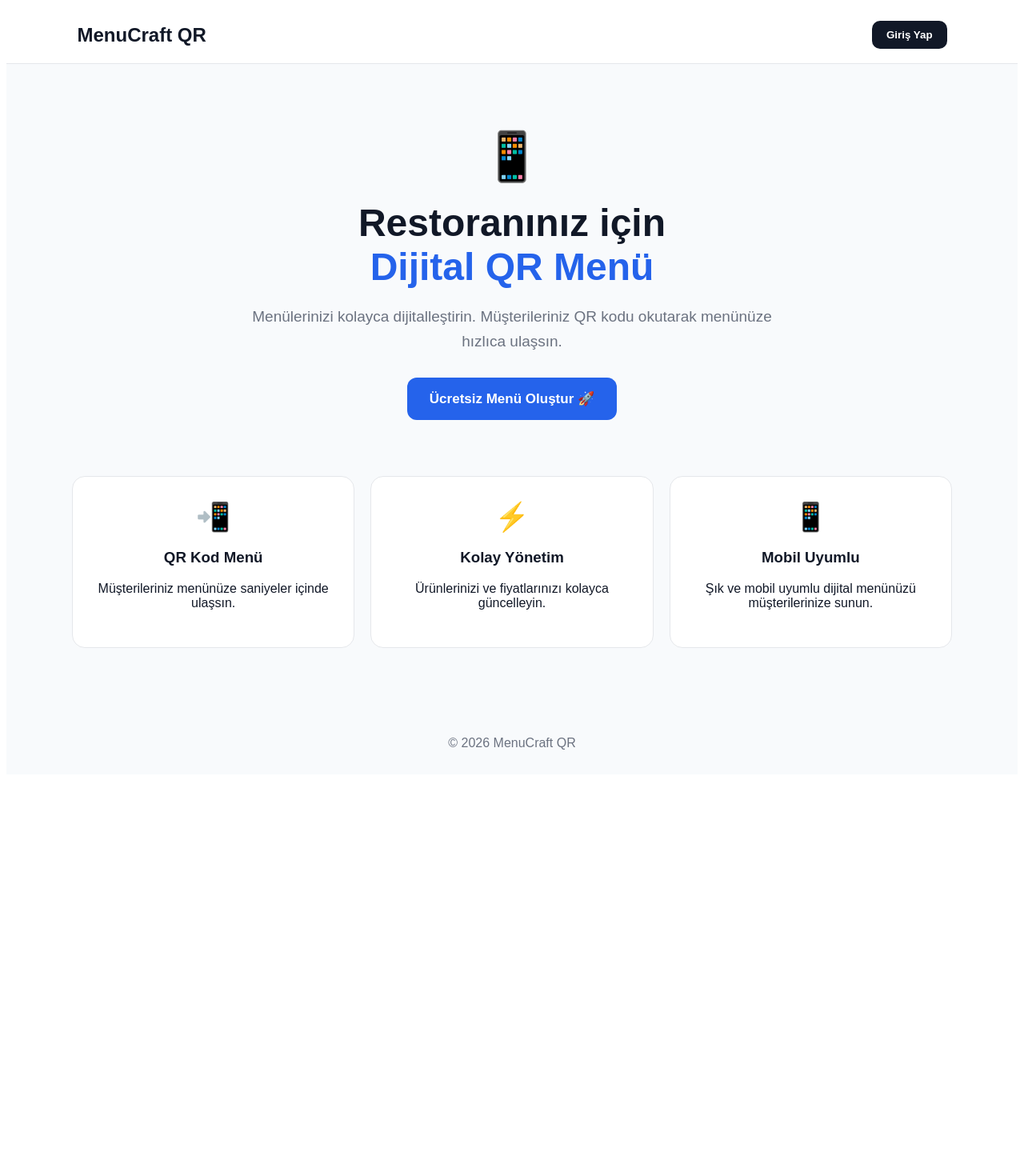
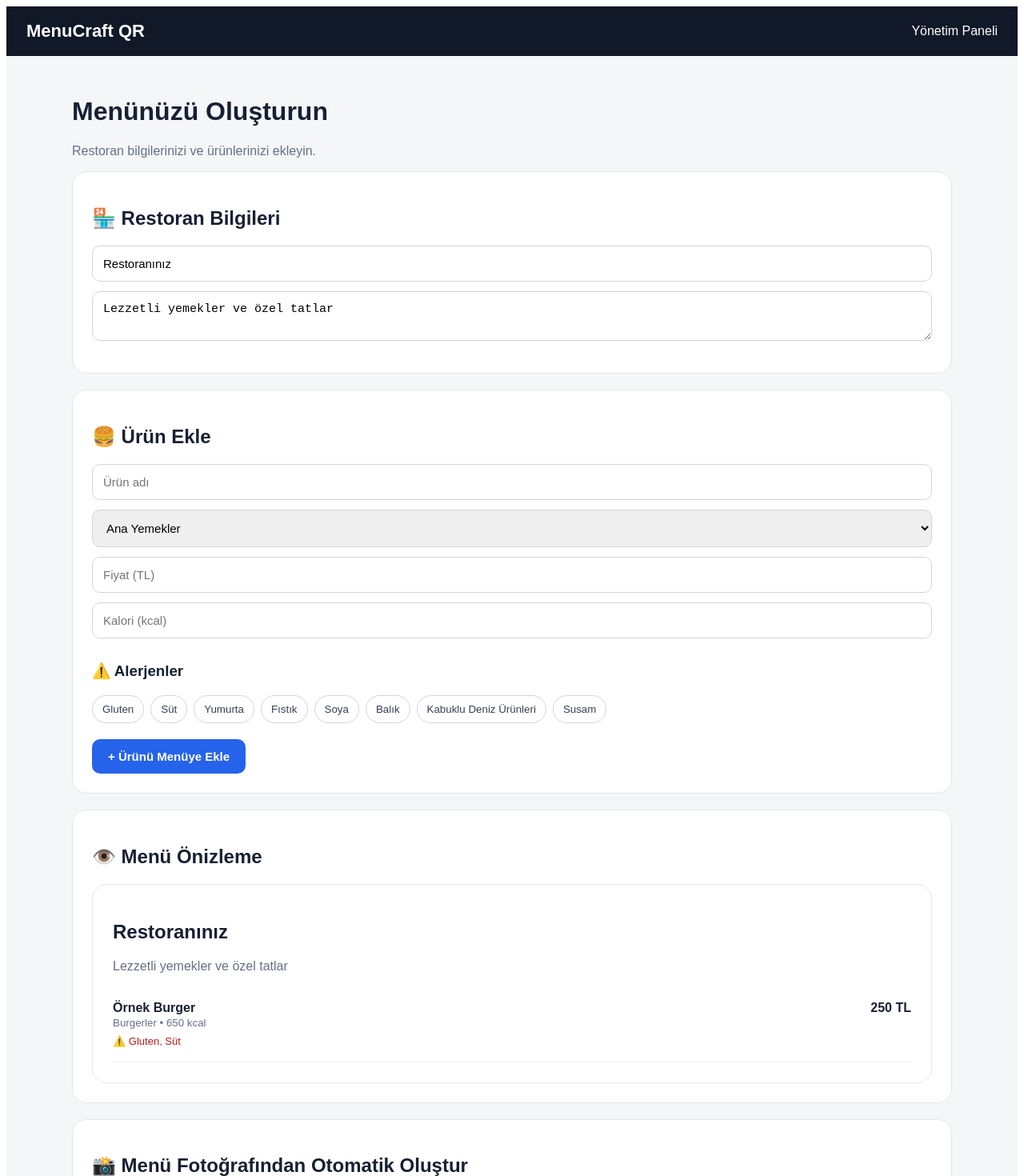
Before and after one commit to krmkrmsmt-netizen/qr-menu, a React (Vite) app: page / in a window 1280 px wide. Shown: the top 1470 px of the page at 80% size. Before the commit the page ends 976 px from the top, so only its background shows below. Built offline with nearby package versions, Linux system fonts and the light colour scheme.

Commit message:
Update App.jsx

```diff
--- a/src/App.jsx
+++ b/src/App.jsx
@@ -1,163 +1,320 @@
-import React from "react";
+import React, { useState } from "react";
 
 function App() {
+  const [restaurant, setRestaurant] = useState({
+    name: "Restoranınız",
+    description: "Lezzetli yemekler ve özel tatlar",
+  });
+
+  const [products, setProducts] = useState([
+    {
+      name: "Örnek Burger",
+      category: "Burgerler",
+      price: "250",
+      calories: "650",
+      allergens: ["Gluten", "Süt"],
+    },
+  ]);
+
+  const [product, setProduct] = useState({
+    name: "",
+    category: "Ana Yemekler",
+    price: "",
+    calories: "",
+    allergens: [],
+  });
+
+  const allergens = [
+    "Gluten",
+    "Süt",
+    "Yumurta",
+    "Fıstık",
+    "Soya",
+    "Balık",
+    "Kabuklu Deniz Ürünleri",
+    "Susam",
+  ];
+
+  function addProduct() {
+    if (!product.name || !product.price) return;
+
+    setProducts([...products, product]);
+
+    setProduct({
+      name: "",
+      category: "Ana Yemekler",
+      price: "",
+      calories: "",
+      allergens: [],
+    });
+  }
+
+  function toggleAllergen(name) {
+    setProduct((p) => ({
+      ...p,
+      allergens: p.allergens.includes(name)
+        ? p.allergens.filter((a) => a !== name)
+        : [...p.allergens, name],
+    }));
+  }
+
   return (
     <div
       style={{
         minHeight: "100vh",
-        background: "#f8fafc",
+        background: "#f4f6f8",
         fontFamily: "Arial, sans-serif",
-        color: "#111827",
+        color: "#172033",
       }}
     >
       <header
         style={{
-          background: "#ffffff",
-          borderBottom: "1px solid #e5e7eb",
-          padding: "18px 7%",
+          background: "#111827",
+          color: "white",
+          padding: "18px 25px",
           display: "flex",
           justifyContent: "space-between",
           alignItems: "center",
         }}
       >
-        <h2 style={{ margin: 0 }}>MenuCraft QR</h2>
-
-        <button
-          style={{
-            padding: "10px 18px",
-            border: "none",
-            borderRadius: "10px",
-            background: "#111827",
-            color: "white",
-            fontWeight: "bold",
-          }}
-        >
-          Giriş Yap
-        </button>
+        <strong style={{ fontSize: 22 }}>MenuCraft QR</strong>
+        <span>Yönetim Paneli</span>
       </header>
 
       <main
         style={{
-          maxWidth: "1100px",
-          margin: "0 auto",
-          padding: "80px 20px",
-          textAlign: "center",
+          maxWidth: 1100,
+          margin: "auto",
+          padding: "30px 18px",
         }}
       >
-        <div style={{ fontSize: "60px" }}>📱</div>
+        <h1>Menünüzü Oluşturun</h1>
+        <p style={{ color: "#667085" }}>
+          Restoran bilgilerinizi ve ürünlerinizi ekleyin.
+        </p>
 
-        <h1
+        <section style={card}>
+          <h2>🏪 Restoran Bilgileri</h2>
+
+          <input
+            style={input}
+            value={restaurant.name}
+            onChange={(e) =>
+              setRestaurant({ ...restaurant, name: e.target.value })
+            }
+            placeholder="Restoran adı"
+          />
+
+          <textarea
+            style={input}
+            value={restaurant.description}
+            onChange={(e) =>
+              setRestaurant({
+                ...restaurant,
+                description: e.target.value,
+              })
+            }
+            placeholder="Restoran açıklaması"
+          />
+        </section>
+
+        <section style={card}>
+          <h2>🍔 Ürün Ekle</h2>
+
+          <input
+            style={input}
+            placeholder="Ürün adı"
+            value={product.name}
+            onChange={(e) =>
+              setProduct({ ...product, name: e.target.value })
+            }
+          />
+
+          <select
+            style={input}
+            value={product.category}
+            onChange={(e) =>
+              setProduct({ ...product, category: e.target.value })
+            }
+          >
+            <option>Ana Yemekler</option>
+            <option>Başlangıçlar</option>
+            <option>Burgerler</option>
+            <option>Pizza</option>
+            <option>Tatlılar</option>
+            <option>İçecekler</option>
+          </select>
+
+          <input
+            style={input}
+            type="number"
+            placeholder="Fiyat (TL)"
+            value={product.price}
+            onChange={(e) =>
+              setProduct({ ...product, price: e.target.value })
+            }
+          />
+
+          <input
+            style={input}
+            type="number"
+            placeholder="Kalori (kcal)"
+            value={product.calories}
+            onChange={(e) =>
+              setProduct({ ...product, calories: e.target.value })
+            }
+          />
+
+          <h3>⚠️ Alerjenler</h3>
+
+          <div style={{ display: "flex", flexWrap: "wrap", gap: 8 }}>
+            {allergens.map((item) => (
+              <button
+                key={item}
+                onClick={() => toggleAllergen(item)}
                 style={{
-            fontSize: "48px",
-            lineHeight: "1.15",
-            margin: "20px 0",
+                  padding: "9px 12px",
+                  borderRadius: 20,
+                  border: "1px solid #d0d5dd",
+                  background: product.allergens.includes(item)
+                    ? "#fee2e2"
+                    : "white",
+                  color: product.allergens.includes(item)
+                    ? "#b91c1c"
+                    : "#344054",
                 }}
               >
-          Restoranınız için
-          <br />
-          <span style={{ color: "#2563eb" }}>
-            Dijital QR Menü
-          </span>
-        </h1>
+                {item}
+              </button>
+            ))}
+          </div>
 
-        <p
+          <button onClick={addProduct} style={primaryButton}>
+            + Ürünü Menüye Ekle
+          </button>
+        </section>
+
+        <section style={card}>
+          <h2>👁️ Menü Önizleme</h2>
+
+          <div
             style={{
-            maxWidth: "650px",
-            margin: "0 auto 30px",
-            fontSize: "19px",
-            lineHeight: "1.6",
-            color: "#6b7280",
+              background: "white",
+              borderRadius: 18,
+              padding: 25,
+              border: "1px solid #e5e7eb",
             }}
           >
-          Menülerinizi kolayca dijitalleştirin.
-          Müşterileriniz QR kodu okutarak menünüze
-          hızlıca ulaşsın.
+            <h2>{restaurant.name}</h2>
+            <p style={{ color: "#667085" }}>
+              {restaurant.description}
             </p>
 
-        <button
+            {products.map((item, index) => (
+              <div
+                key={index}
                 style={{
-            padding: "16px 28px",
-            border: "none",
-            borderRadius: "12px",
-            background: "#2563eb",
-            color: "white",
-            fontSize: "17px",
-            fontWeight: "bold",
-          }}
-        >
-          Ücretsiz Menü Oluştur 🚀
-        </button>
-
-        <section
-          style={{
-            marginTop: "70px",
-            display: "grid",
-            gridTemplateColumns:
-              "repeat(auto-fit, minmax(220px, 1fr))",
-            gap: "20px",
+                  padding: "18px 0",
+                  borderBottom: "1px solid #eee",
                 }}
               >
                 <div
                   style={{
-              background: "white",
-              padding: "30px",
-              borderRadius: "16px",
-              border: "1px solid #e5e7eb",
+                    display: "flex",
+                    justifyContent: "space-between",
                   }}
                 >
-            <div style={{ fontSize: "35px" }}>📲</div>
-            <h3>QR Kod Menü</h3>
-            <p>
-              Müşterileriniz menünüze saniyeler içinde
-              ulaşsın.
-            </p>
+                  <strong>{item.name}</strong>
+                  <strong>{item.price} TL</strong>
                 </div>
 
+                <small style={{ color: "#667085" }}>
+                  {item.category}
+                  {item.calories &&
+                    ` • ${item.calories} kcal`}
+                </small>
+
+                {item.allergens.length > 0 && (
                   <div
                     style={{
-              background: "white",
-              padding: "30px",
-              borderRadius: "16px",
-              border: "1px solid #e5e7eb",
+                      marginTop: 7,
+                      fontSize: 13,
+                      color: "#b91c1c",
                     }}
                   >
-            <div style={{ fontSize: "35px" }}>⚡</div>
-            <h3>Kolay Yönetim</h3>
-            <p>
-              Ürünlerinizi ve fiyatlarınızı kolayca
-              güncelleyin.
-            </p>
+                    ⚠️ {item.allergens.join(", ")}
                   </div>
-
-          <div
-            style={{
-              background: "white",
-              padding: "30px",
-              borderRadius: "16px",
-              border: "1px solid #e5e7eb",
-            }}
-          >
-            <div style={{ fontSize: "35px" }}>📱</div>
-            <h3>Mobil Uyumlu</h3>
-            <p>
-              Şık ve mobil uyumlu dijital menünüzü
-              müşterilerinize sunun.
-            </p>
+                )}
+              </div>
+            ))}
           </div>
         </section>
+
+        <section style={card}>
+          <h2>📸 Menü Fotoğrafından Otomatik Oluştur</h2>
+          <p style={{ color: "#667085" }}>
+            Restoran menüsünün fotoğrafını yükleyin.
+            İlerleyen aşamada sistem fotoğraftaki ürünleri
+            otomatik olarak menüye aktaracak.
+          </p>
+
+          <button style={secondaryButton}>
+            📷 Menü Fotoğrafı Yükle
+          </button>
+        </section>
+
+        <section style={card}>
+          <h2>📱 QR Menü</h2>
+          <p style={{ color: "#667085" }}>
+            Menünüz hazır olduğunda restoranınıza özel QR
+            kod oluşturulacak.
+          </p>
+
+          <button style={primaryButton}>
+            QR Kod Oluştur
+          </button>
+        </section>
       </main>
-
-      <footer
-        style={{
-          textAlign: "center",
-          padding: "30px",
-          color: "#6b7280",
-        }}
-      >
-        © 2026 MenuCraft QR
-      </footer>
     </div>
   );
 }
 
+const card = {
+  background: "white",
+  padding: 24,
+  borderRadius: 18,
+  marginBottom: 20,
+  border: "1px solid #e5e7eb",
+};
+
+const input = {
+  width: "100%",
+  boxSizing: "border-box",
+  padding: 13,
+  marginBottom: 12,
+  borderRadius: 10,
+  border: "1px solid #d0d5dd",
+  fontSize: 15,
+};
+
+const primaryButton = {
+  marginTop: 20,
+  padding: "13px 20px",
+  border: "none",
+  borderRadius: 10,
+  background: "#2563eb",
+  color: "white",
+  fontWeight: "bold",
+  fontSize: 15,
+};
+
+const secondaryButton = {
+  padding: "13px 20px",
+  border: "1px solid #d0d5dd",
+  borderRadius: 10,
+  background: "white",
+  fontWeight: "bold",
+  fontSize: 15,
+};
+
 export default App;
```
Lines whose indentation alone changed are shown as unchanged.
